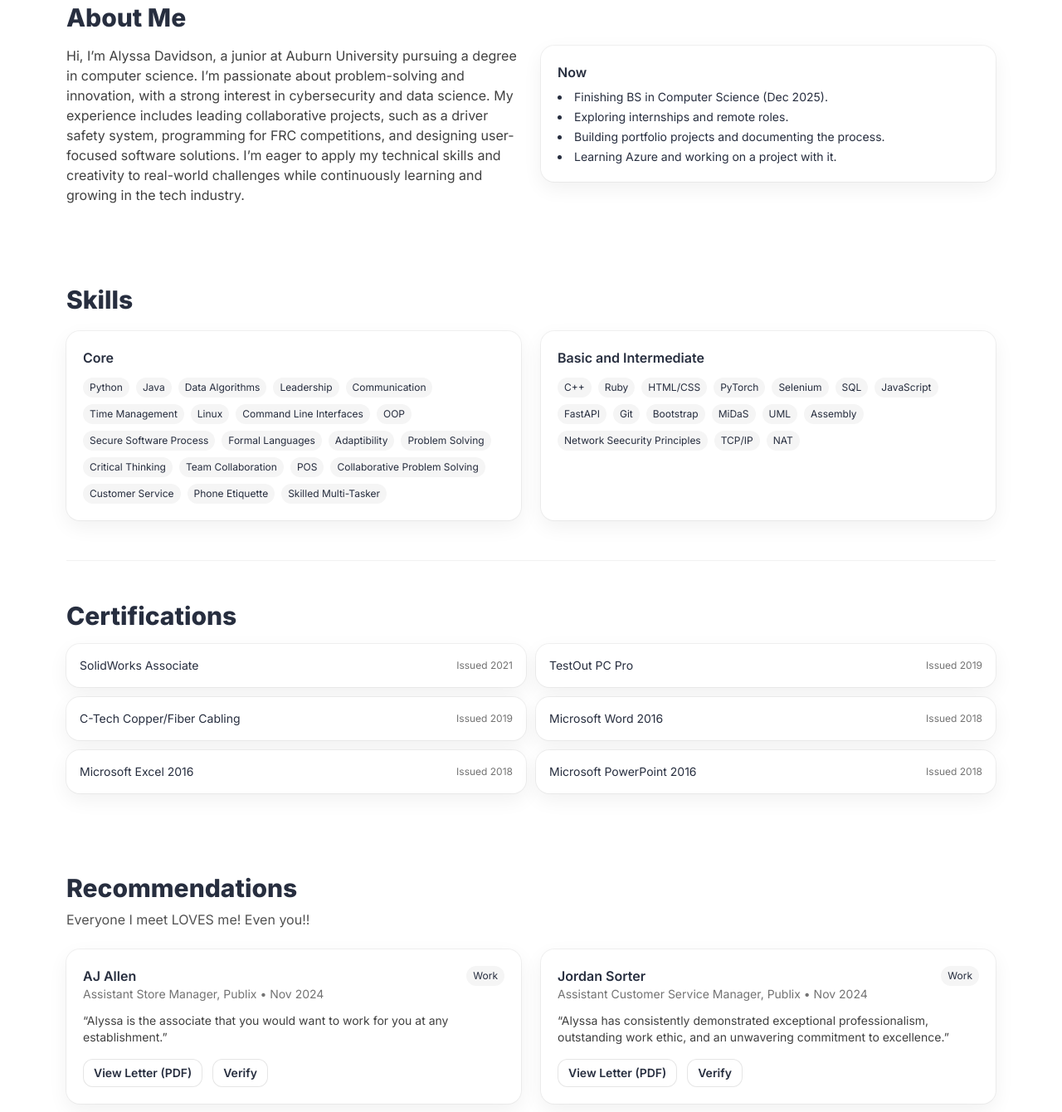
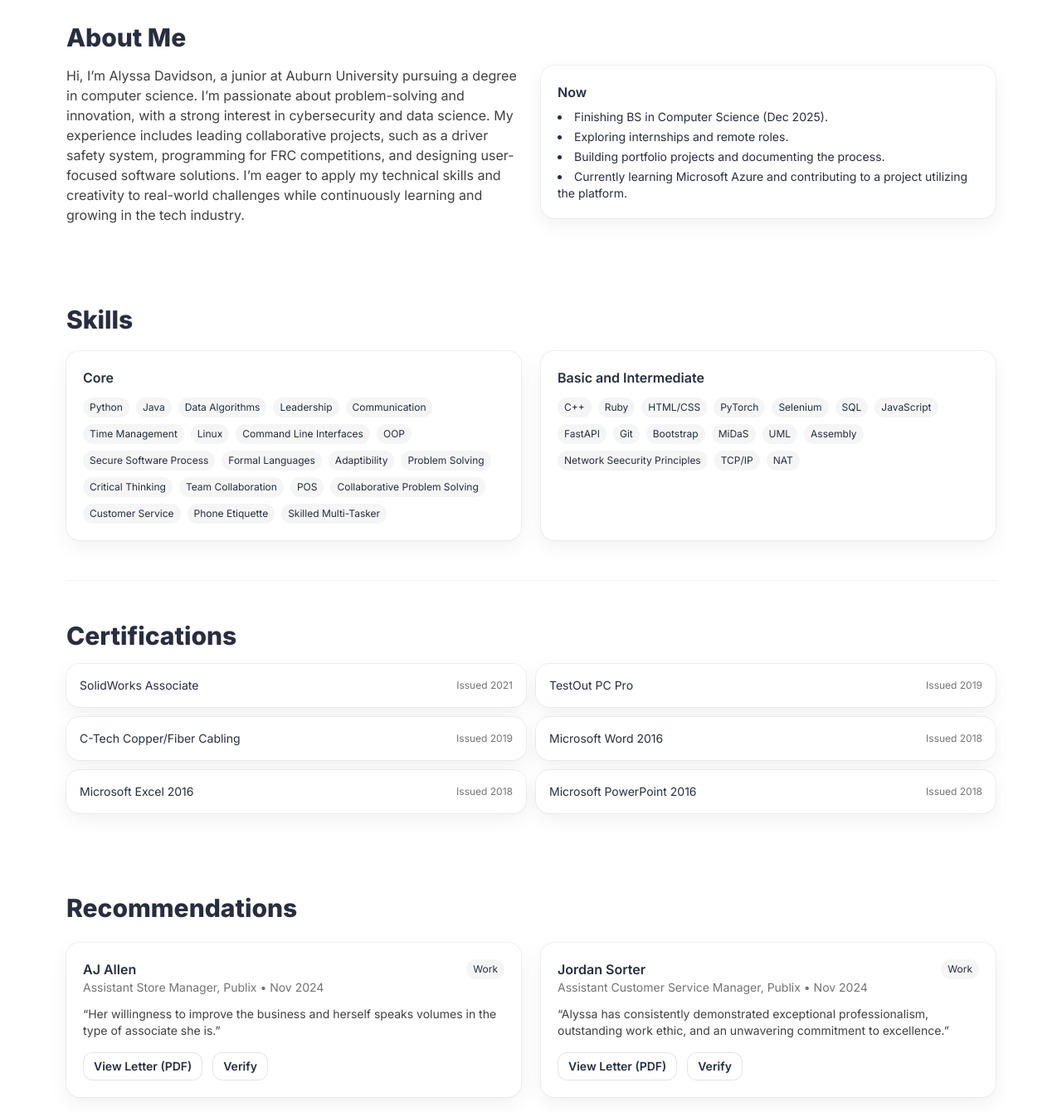
Before and after one commit to alyssadavidson05/websitePortfolio, a website: page docs/index.html in a window 1280 px wide. Shown: the part 2020-3360 px from the top of the page at 83% size. Drawn offline with Linux system fonts and the light colour scheme.

Commit message:
Deploy: sync public changes to docs

```diff
--- a/docs/index.html
+++ b/docs/index.html
@@ -185,6 +185,7 @@
               <li>Assist with onboarding and train over a dozen associates in accordance with company procedures and standards</li>
               <li>Manage cashiers’ drawers, cash operations working with at least $6,000 a day to identify and resolve cash discrepancies</li>
               <li>Coordinate as many as 25 associates during a shift to ensure the department is executing tasks with maximum efficiency</li>
+              <li>Recieved "Role Model" and "Exceeds Expextations" on the last three annual performance evaluations</li>
             </ul>
             <div class="mt-3 text-xs flex gap-2 flex-wrap">
               <span class="pill">Leadership</span><span class="pill">POS</span><span class="pill">Collaborative Problem Solving</span>
@@ -209,7 +210,7 @@
             <li>Finishing BS in Computer Science (Dec 2025).</li>
             <li>Exploring internships and remote roles.</li>
             <li>Building portfolio projects and documenting the process.</li>
-            <li>Learning Azure and working on a project with it.</li>
+            <li>Currently learning Microsoft Azure and contributing to a project utilizing the platform.</li>
           </ul>
         </div>
       </div>
@@ -261,7 +262,7 @@
     <!-- Recommendations (letters) -->
     <section id="recs" class="section">
       <h2 class="text-2xl md:text-3xl font-extrabold">Recommendations</h2>
-      <p class="mt-2 text-neutral-600 dark:text-neutral-300">Everyone I meet LOVES me! Even you!!</p>
+      <p class="mt-2 text-neutral-600 dark:text-neutral-300"><!--Everyone I meet LOVES me! Even you!!--></p>
 
       <div class="mt-6 grid md:grid-cols-2 gap-6" id="recCards">
         <article class="card p-5">
@@ -272,7 +273,7 @@
             </div>
             <span class="pill">Work</span>
           </div>
-          <p class="mt-3 text-sm text-neutral-700 dark:text-neutral-300">“Alyssa is the associate that you would want to work for you at any establishment.”</p>
+          <p class="mt-3 text-sm text-neutral-700 dark:text-neutral-300">“Her willingness to improve the business and herself speaks volumes in the type of associate she is.”</p>
           <div class="mt-4 flex flex-wrap gap-3 text-sm">
             <a href="assets/recs/letterOfRecommendationAjAllen.pdf" target="_blank" rel="noopener" class="btn">View Letter (PDF)</a>
             <a class="btn" href="mailto:silver_elite126@live.com" target="_blank" rel="noopener">Verify</a>
```
